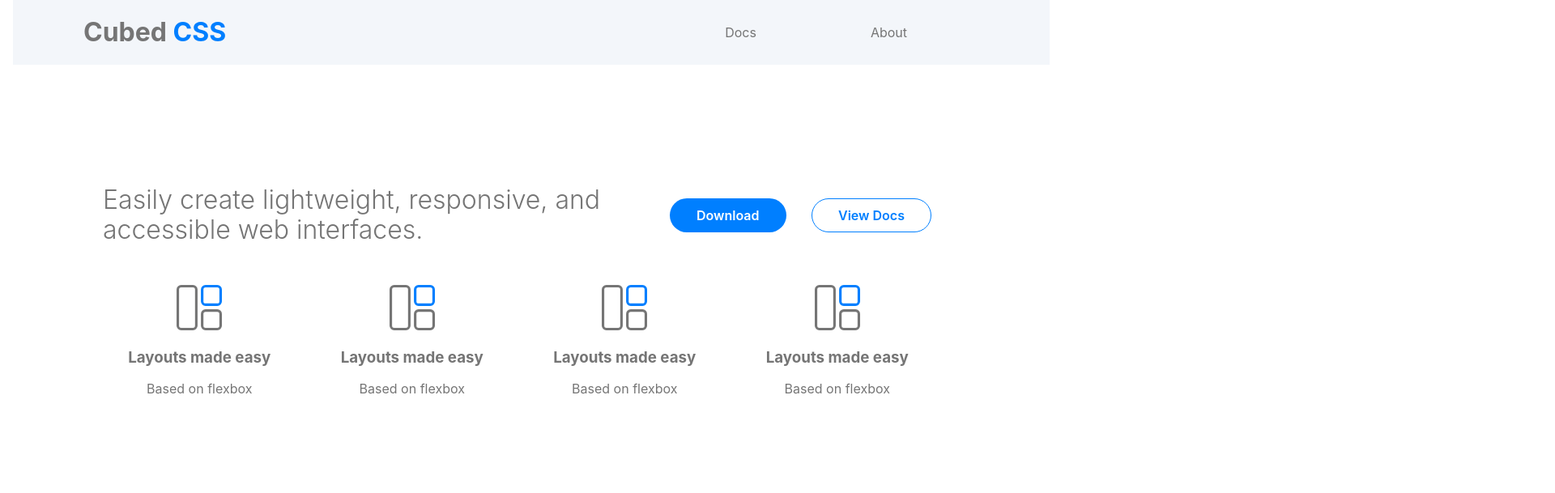
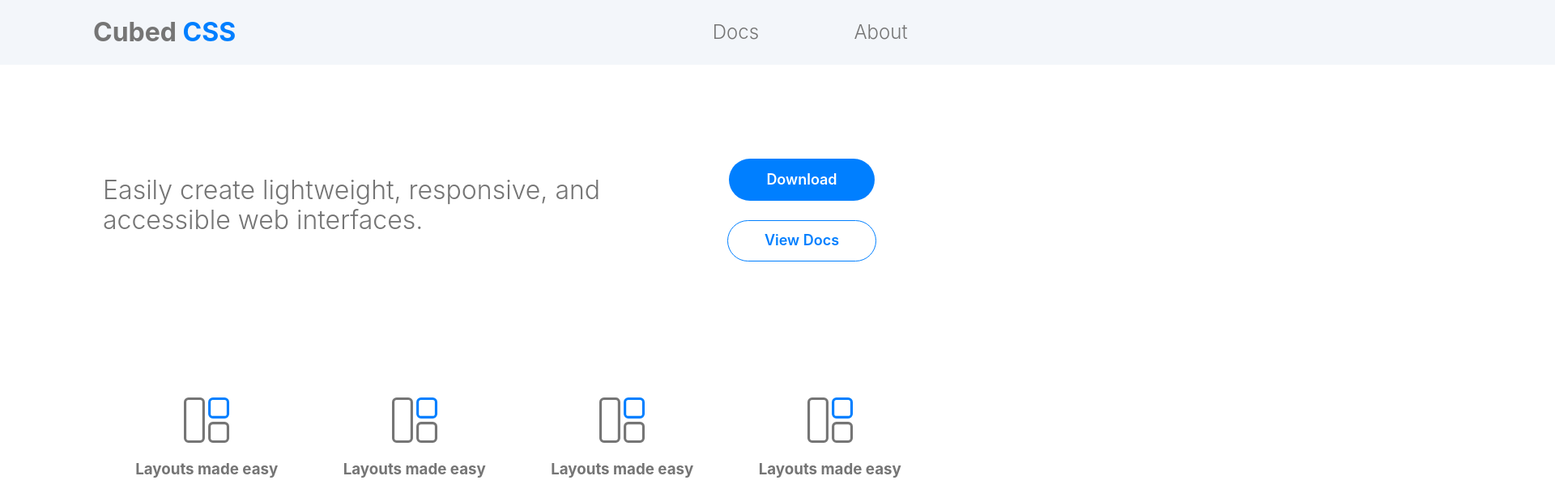
Before and after one commit to thatcube/cubed.css-site, an Angular app: page / in a window 1280 px wide. Shown: the top 609 px of the page at 81% size, 1920 px wide, since content can reach past the window. Built offline with nearby package versions, Linux system fonts and the light colour scheme.

Commit message:
fixed grid system, improved homepage, added utility class

```diff
--- a/src/app/app.component.html
+++ b/src/app/app.component.html
@@ -1,9 +1,9 @@
-<header class="middle-xs">
+<header class="middle">
   <nav class="container">
-    <ul class="row middle-xs">
+    <ul class="row middle">
       <li class="col xs-5 sm-4"><a class="link text -lg -bold" routerLink="/">Cubed <span class="text -primary">CSS</span></a></li>
-      <li class="col sm-offset-4 xs-3 sm-2 center-xs"><a class="link text -sm" routerLinkActive="active" routerLink="/docs">Docs</a></li>
-      <li class="col xs-3 sm-2 center-xs"><a class="link text -sm" routerLinkActive="active" routerLink="/about">About</a></li>
+      <li class="col sm-offset-4 xs-3 sm-2 center"><a class="link text -md -fw300" routerLinkActive="active" routerLink="/docs">Docs</a></li>
+      <li class="col xs-3 sm-2 center"><a class="link text -md -fw300" routerLinkActive="active" routerLink="/about">About</a></li>
     </ul>
   </nav>
 </header>
--- a/src/app/app.component.scss
+++ b/src/app/app.component.scss
@@ -7,7 +7,7 @@ header  {
             transition: .2s ease color;
             &.active {
                 color: $black;
-                font-weight: bold;
+                font-weight: 500;
             }
             &:hover {
                 color: $gray-darker;
@@ -31,7 +31,8 @@ header {
         background: $background-light;
         content: '';
         position: absolute;
-        width: 100vw;
+        width: 300%;
+        left: -100%;
         height: 100%;
         z-index: -1;
     }
--- a/src/app/components/home/home.component.html
+++ b/src/app/components/home/home.component.html
@@ -1,46 +1,48 @@
 <article>
-  <section class="hero md">
-    <div class="hero__body">
-      <div class="row middle-xs">
+  <section>
+    <div class="hero md">
+      <div class="row hero__body middle">
+        <div class="row">
         <div class="col xs-12 sm-8">
           <h1 class="text -fw300">Easily create lightweight, responsive, and accessible web interfaces.</h1>
           <!-- <p>Cubed CSS is a stylistic and highly customizable framework for any web project.</p> -->
         </div>
         <div class="col xs-12 sm-4">
-          <div class="row">
+          <div class="row center">
             <div class="col xs-12">
-              <a class="btn -round -primary" href="#">Download</a>
+              <a class="btn -round -primary -lg" href="#">Download</a>
             </div>
             <div class="col xs-12">
-              <a routerLink="docs" class="btn -round -outline -primary">View Docs</a>
+              <a routerLink="docs" class="btn -round -outline -primary -lg">View Docs</a>
             </div>
           </div>
         </div>
       </div>
-      <nav>
-        <div class="row">
-            <a routerLink="docs/layout" class="block col">
+      </div>
+      </div>
+      <nav class="hero">
+        <div class="row hero__body">
+            <a routerLink="docs/layout" class="block col xs-12">
               <svg height="3.5rem" xmlns="http://www.w3.org/2000/svg" viewBox="0 0 54 54"><g fill="none" fill-rule="evenodd" stroke-width="3"><rect width="22" height="22" x="30.5" y="1.5" stroke="#007FFF" rx="4"/><rect width="22" height="22" x="30.5" y="30.5" stroke="currentColor" rx="4"/><rect width="22" height="51" x="1.5" y="1.5" stroke="currentColor" rx="4"/></g></svg>
               <h3 class="block__title">Layouts made easy</h3>
               <p class="block__subtitle">Based on flexbox</p>
             </a>
-            <a routerLink="docs/layout" class="block col">
+            <a routerLink="docs/layout" class="block col xs-12">
               <svg height="3.5rem" xmlns="http://www.w3.org/2000/svg" viewBox="0 0 54 54"><g fill="none" fill-rule="evenodd" stroke-width="3"><rect width="22" height="22" x="30.5" y="1.5" stroke="#007FFF" rx="4"/><rect width="22" height="22" x="30.5" y="30.5" stroke="currentColor" rx="4"/><rect width="22" height="51" x="1.5" y="1.5" stroke="currentColor" rx="4"/></g></svg>
               <h3 class="block__title">Layouts made easy</h3>
               <p class="block__subtitle">Based on flexbox</p>
             </a>
-            <a routerLink="docs/layout" class="block col">
+            <a routerLink="docs/layout" class="block col xs-12">
               <svg height="3.5rem" xmlns="http://www.w3.org/2000/svg" viewBox="0 0 54 54"><g fill="none" fill-rule="evenodd" stroke-width="3"><rect width="22" height="22" x="30.5" y="1.5" stroke="#007FFF" rx="4"/><rect width="22" height="22" x="30.5" y="30.5" stroke="currentColor" rx="4"/><rect width="22" height="51" x="1.5" y="1.5" stroke="currentColor" rx="4"/></g></svg>
               <h3 class="block__title">Layouts made easy</h3>
               <p class="block__subtitle">Based on flexbox</p>
             </a>
-            <a routerLink="docs/layout" class="block col">
+            <a routerLink="docs/layout" class="block col xs-12">
                 <svg height="3.5rem" xmlns="http://www.w3.org/2000/svg" viewBox="0 0 54 54"><g fill="none" fill-rule="evenodd" stroke-width="3"><rect width="22" height="22" x="30.5" y="1.5" stroke="#007FFF" rx="4"/><rect width="22" height="22" x="30.5" y="30.5" stroke="currentColor" rx="4"/><rect width="22" height="51" x="1.5" y="1.5" stroke="currentColor" rx="4"/></g></svg>
                 <h3 class="block__title">Layouts made easy</h3>
                 <p class="block__subtitle">Based on flexbox</p>
             </a>
         </div>
       </nav>
-    </div>
   </section>
 </article>
--- a/src/app/components/home/home.component.scss
+++ b/src/app/components/home/home.component.scss
@@ -1,5 +1,11 @@
 @import 'variables';
+@import 'mixins/breakpoints';
 
+@include until(sm) {
+    .hero .btn {
+        width: 100%;
+    }
+}
 a.block {
     color: $gray;
     display: block;
--- a/src/assets/scss/cubed-css/_buttons.scss
+++ b/src/assets/scss/cubed-css/_buttons.scss
@@ -91,6 +91,7 @@
     }
     &.-round {
         border-radius: 10rem;
+        padding: 0.75em 2.5em;
     }
     &.-square {
         border-radius: 0;
@@ -101,18 +102,18 @@
     }
     &.-sm {
         font-size: 0.875rem;
-        padding: 0.625em 1.25em;
+        padding: 0.625em 1.5em;
     }
     &.-md {
-        font-size: 1rem
+        font-size: 1rem;
     }
     &.-lg {
         font-size: 1.125rem;
-        padding: 0.875em 1.5em;
+        padding: 0.875em 2.5em;
     }
     &.-xl {
         font-size: 1.25rem;
-        padding: 1em 1.75em;
+        padding: 1em 3em;
     }
     &:disabled {
         opacity: 0.5;
--- a/src/assets/scss/cubed-css/_grid.scss
+++ b/src/assets/scss/cubed-css/_grid.scss
@@ -9,12 +9,9 @@
   padding-left: 2rem;
 }
 
-.container {
-  width: $bp-xl;
-}
-
 .row {
   display: flex;
+  flex-wrap: wrap;
   margin-right: -0.75rem;
   margin-left: -0.75rem;
   margin-top: -0.75rem;
@@ -32,6 +29,49 @@
 
 .col.reverse {
   flex-direction: column-reverse;
+}
+
+.start {
+  justify-content: flex-start;
+  text-align: start;
+}
+
+.center {
+  justify-content: center;
+  text-align: center;
+}
+
+.end {
+  justify-content: flex-end;
+  text-align: end;
+}
+
+.top {
+  align-items: flex-start;
+}
+
+.middle {
+  align-items: center;
+}
+
+.bottom {
+  align-items: flex-end;
+}
+
+.around {
+  justify-content: space-around;
+}
+
+.between {
+  justify-content: space-between;
+}
+
+.first {
+  order: -1;
+}
+
+.last {
+  order: 1;
 }
 
 .col {
@@ -80,7 +120,7 @@
   }
 
   // xs columns
-  @media only screen and (max-width: $bp-xs) {
+  @include until(sm) {
     &.xs-1, &.xs-2, &.xs-3, &.xs-4, &.xs-5, &.xs-6, &.xs-7, &.xs-9, &.xs-10, &.xs-11, &.xs-12 {
       flex: none;
     }
@@ -161,7 +201,7 @@
   }
 
   // sm columns
-  @media only screen and (min-width: $bp-sm) {
+ @include at-least(sm) {
     &.sm-1, &.sm-2, &.sm-3, &.sm-4, &.sm-5, &.sm-6, &.sm-7, &.sm-9, &.sm-10, &.sm-11, &.sm-12 {
       flex: none;
     }
@@ -242,7 +282,7 @@
   }
 
   // md columns
-  @media only screen and (min-width: $bp-md) {
+  @include at-least(md) {
     &.md-1, &.md-2, &.md-3, &.md-4, &.md-5, &.md-6, &.md-7, &.md-9, &.md-10, &.md-11, &.md-12 {
       flex: none;
     }
@@ -323,7 +363,7 @@
   }
 
   // lg columns
-  @media only screen and (min-width: $bp-lg) {
+  @include at-least(lg) {
     &.lg-1, &.lg-2, &.lg-3, &.lg-4, &.lg-5, &.lg-6, &.lg-7, &.lg-9, &.lg-10, &.lg-11, &.lg-12 {
       flex: none;
     }
@@ -404,7 +444,7 @@
   }
 
   // xl columns
-  @media only screen and (min-width: $bp-xl) {
+@include at-least(xl) {
     &.xl-1, &.xl-2, &.xl-3, &.xl-4, &.xl-5, &.xl-6, &.xl-7, &.xl-9, &.xl-10, &.xl-11, &.xl-12 {
       flex: none;
     }
@@ -485,7 +525,10 @@
   }
 }
 
-
+@include until(sm) {
+  .container {
+    max-width: $bp-xs;
+  }
   .start-xs {
     justify-content: flex-start;
     text-align: start;
@@ -528,10 +571,10 @@
   .last-xs {
     order: 1;
   }
-
-@media only screen and (min-width: $bp-sm) {
+}
+@include at-least(sm) {
   .container {
-    width: $bp-sm + 1.5;
+    max-width: $bp-sm;
   }
 
   .start-sm {
@@ -597,9 +640,10 @@
   }
 }
 
-@media only screen and (min-width: $bp-md) {
+@include at-least(md) {
   .container {
-    width: $bp-md + 1.5;
+    width: $bp-md;
+    max-width: $bp-md;
   }
 
   .start-md {
@@ -665,9 +709,10 @@
   }
 }
 
-@media only screen and (min-width: $bp-lg) {
+@include at-least(lg) {
   .container {
-    width: $bp-lg + 1.5;
+    max-width: $bp-lg;
+    width: $bp-lg;
   }
 
   .start-lg {
@@ -733,8 +778,9 @@
   }
 }
 
-@media only screen and (min-width: $bp-xl) {
+@include at-least(xl) {
   .container {
-    width: $bp-xl + 1.5;
+    max-width: $bp-xl;
+    width: $bp-xl;
   }
 }
--- a/src/assets/scss/cubed-css/_hero.scss
+++ b/src/assets/scss/cubed-css/_hero.scss
@@ -8,6 +8,7 @@
         flex-shrink: 0;
         padding: 3rem 1.5rem;
     }
+    @include at-least(sm) {
         &.md .hero__body {
             padding-bottom: 8rem;
             padding-top: 8rem;
@@ -20,6 +21,7 @@
             padding-bottom: 24rem;
             padding-top: 24rem;
         }
+    }
     &.fullscreen {
         min-width: 100vh;
         & .hero__body {
--- a/src/assets/scss/cubed-css/_utilities.scss
+++ b/src/assets/scss/cubed-css/_utilities.scss
@@ -1 +1,11 @@
-// utilities will go here
+.sr-only {
+    position: absolute !important;
+    white-space: nowrap !important;
+    width: 0.001rem !important;
+    height: 0.001rem !important;
+    clip: rect(0,0,0,0)  !important;
+    clip-path: inset(50%) !important;
+    overflow: hidden !important;
+    padding: 0 !important;
+    border: none !important;
+}
```
Lines whose indentation alone changed are shown as unchanged.
